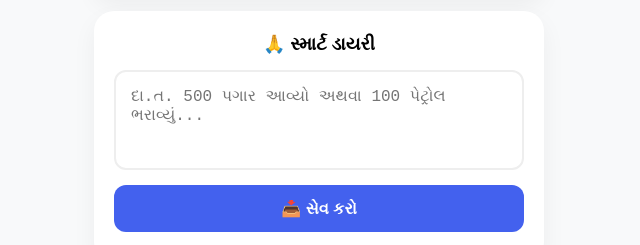
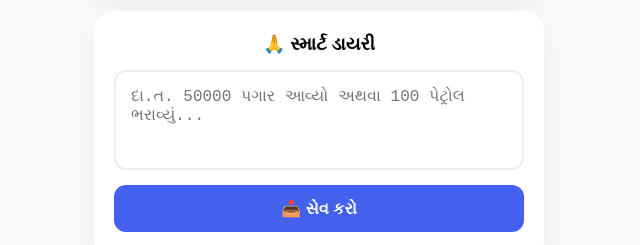
Before and after one commit to devenramanuj/Smart-diary-, a plain HTML site: page index.html in a window 1280 px wide. Shown: the part 217-462 px from the top of the page, 321-961 px from the left. Drawn offline with Linux system fonts and the light colour scheme.

Commit message:
Update index.html

```diff
--- a/index.html
+++ b/index.html
@@ -56,7 +56,7 @@
 
     <div class="card">
         <h2 style="margin:0 0 15px 0; font-size: 18px; text-align: center;">🙏 સ્માર્ટ ડાયરી</h2>
-        <textarea id="noteInput" placeholder="દા.ત. 500 પગાર આવ્યો અથવા 100 પેટ્રોલ ભરાવ્યું..."></textarea>
+        <textarea id="noteInput" placeholder="દા.ત. 50000 પગાર આવ્યો અથવા 100 પેટ્રોલ ભરાવ્યું..."></textarea>
         <button class="btn btn-save" onclick="saveNote()">📥 સેવ કરો</button>
     </div>
 
```
